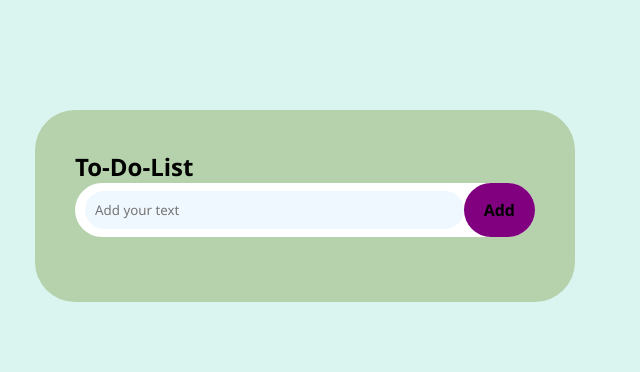
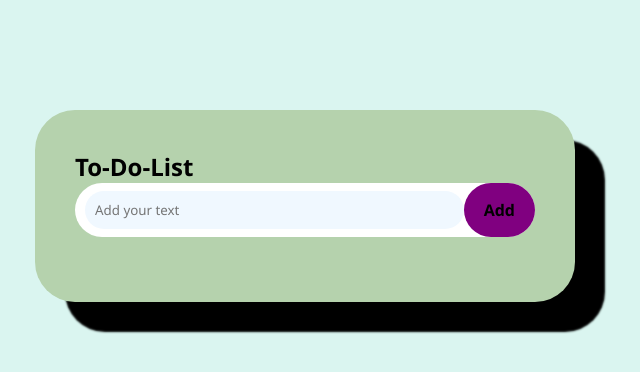
Before and after one commit to Cssahay/To-do-list, a plain HTML site: page index.html in a window 1280 px wide. Shown: the whole page, without its empty margins (335-975 px from the left). Drawn offline with Linux system fonts and the light colour scheme.

Commit message:
Updated style.css

```diff
--- a/style.css
+++ b/style.css
@@ -19,6 +19,8 @@
     border-radius: 40px;
     margin: 100px auto 20px;
     padding: 40px;
+    box-shadow: 30px 30px 2px;
+
 
 }
 
```
